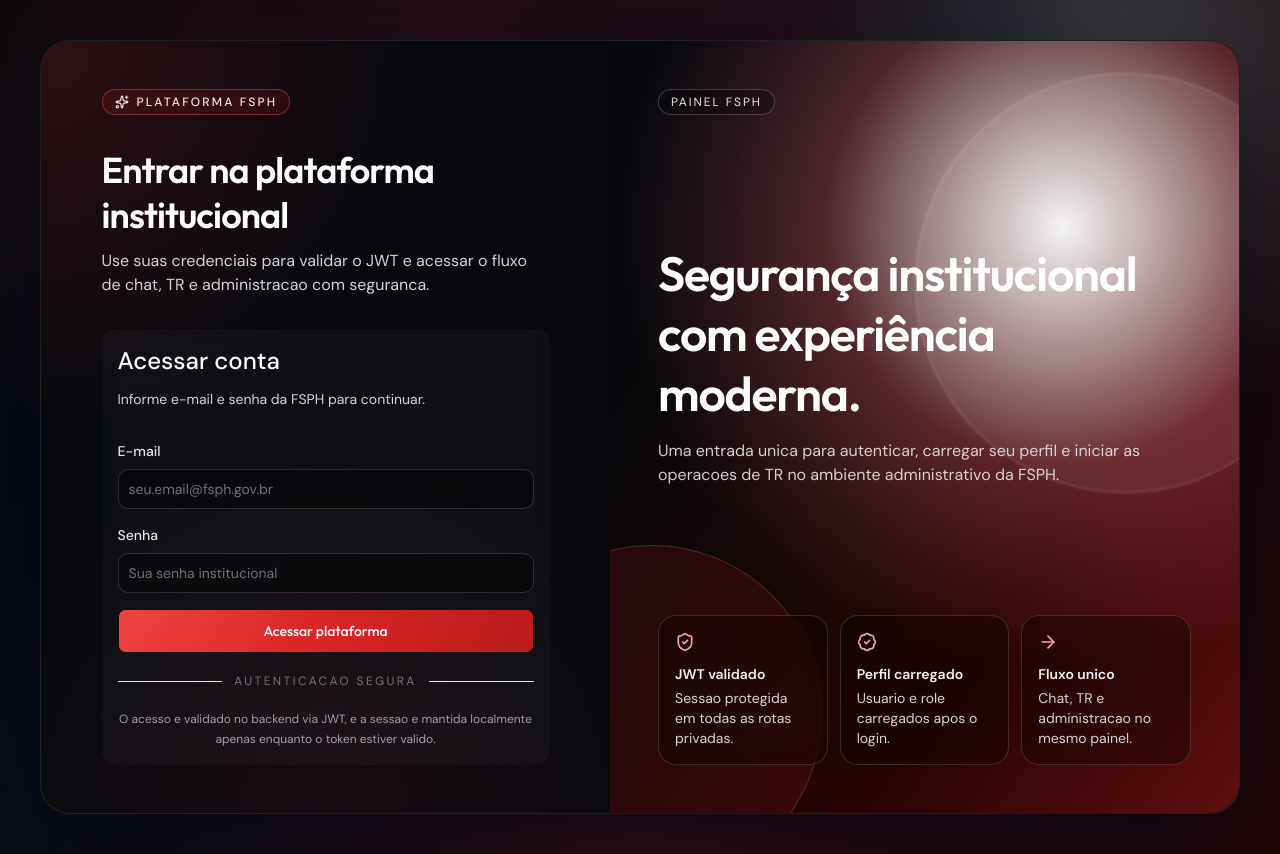
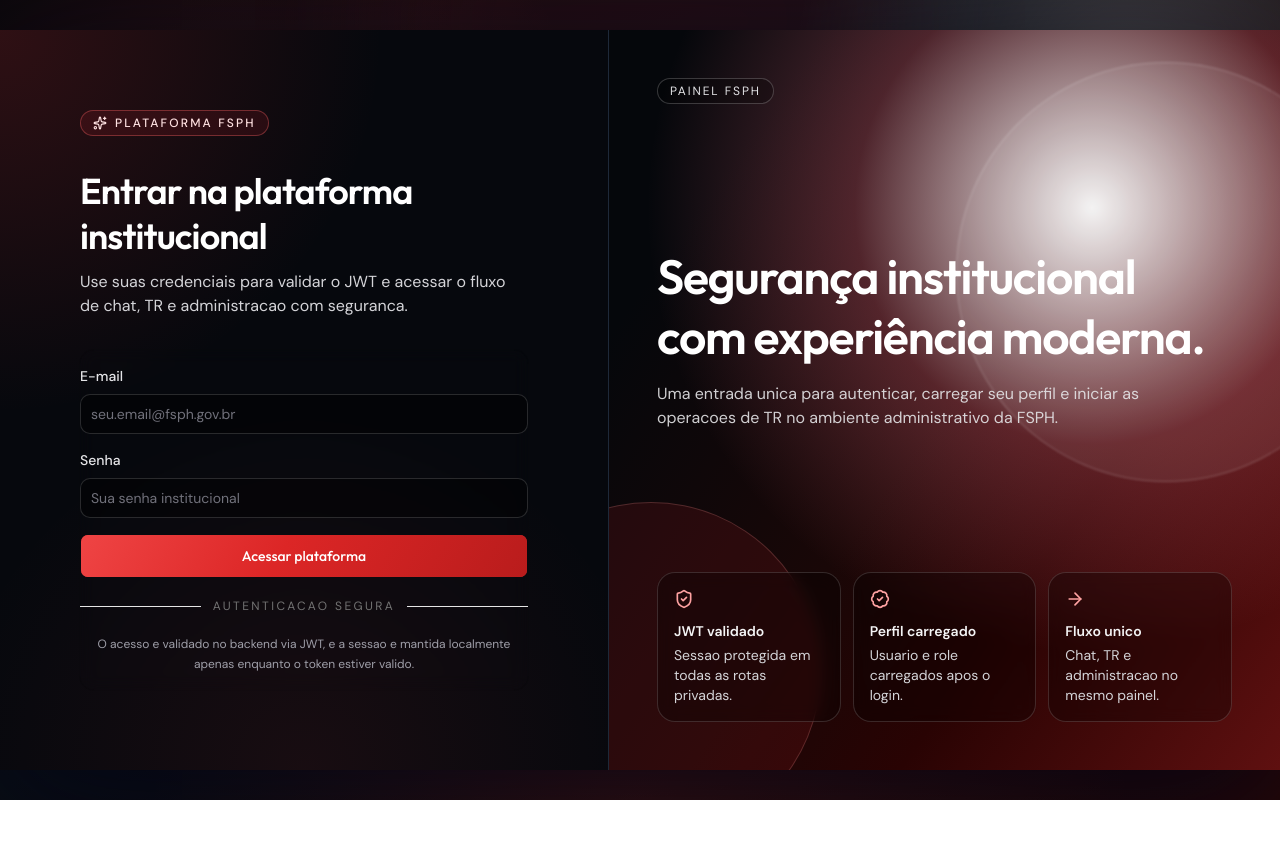
Before and after one commit to GuilhermeSantosUI/fsphchatweb, a React (Vite) app: page /login in a window 1280 px wide. After the commit the page ends 800 px from the top, so only its background shows below. Built offline with nearby package versions, Linux system fonts and the light colour scheme; no server answers.

Commit message:
feat: simplificar importações e ajustar layout da página de login

```diff
--- a/src/views/components/login-form.tsx
+++ b/src/views/components/login-form.tsx
@@ -1,27 +1,10 @@
 import { useAuth } from '@/app/context/auth';
 import { cn } from '@/app/utils';
 import { Button } from '@/views/components/ui/button';
-import {
-  Card,
-  CardContent,
-  CardDescription,
-  CardHeader,
-  CardTitle,
-} from '@/views/components/ui/card';
-import {
-  Field,
-  FieldDescription,
-  FieldGroup,
-  FieldLabel,
-  FieldSeparator,
-} from '@/views/components/ui/field';
+import { Card, CardContent } from '@/views/components/ui/card';
+import { Field, FieldDescription, FieldGroup, FieldLabel, FieldSeparator } from '@/views/components/ui/field';
 import { Input } from '@/views/components/ui/input';
-import {
-  ArrowRightIcon,
-  BadgeCheckIcon,
-  ShieldCheckIcon,
-  SparklesIcon,
-} from 'lucide-react';
+import { ArrowRightIcon, BadgeCheckIcon, ShieldCheckIcon, SparklesIcon } from 'lucide-react';
 import { useState } from 'react';
 import { useNavigate } from 'react-router-dom';
 
@@ -57,7 +40,7 @@ export function LoginForm({ className }: LoginFormProps) {
   return (
     <div
       className={cn(
-        'grid overflow-hidden rounded-[30px] border border-white/10 bg-[#06080d] shadow-[0_34px_120px_rgba(2,6,23,0.72)] lg:grid-cols-[0.95fr_1.05fr]',
+        'grid overflow-hidden bg-[#06080d] shadow-[0_34px_120px_rgba(2,6,23,0.72)] lg:grid-cols-[0.95fr_1.05fr]',
         className,
       )}
     >
@@ -79,16 +62,8 @@ export function LoginForm({ className }: LoginFormProps) {
             </p>
           </div>
 
-          <Card className="border-white/10 bg-white/3 shadow-none backdrop-blur-sm">
-            <CardHeader className="space-y-2 pb-4">
-              <CardTitle className="text-2xl text-white">
-                Acessar conta
-              </CardTitle>
-              <CardDescription className="text-zinc-300">
-                Informe e-mail e senha da FSPH para continuar.
-              </CardDescription>
-            </CardHeader>
-            <CardContent>
+          <Card className="bg-transparent shadow-none backdrop-blur-sm">
+            <CardContent className='px-0'>
               <form className="space-y-5" onSubmit={handleSubmit}>
                 <FieldGroup>
                   <Field>
@@ -152,7 +127,7 @@ export function LoginForm({ className }: LoginFormProps) {
         </div>
       </div>
 
-      <div className="relative min-h-75 overflow-hidden p-6 sm:min-h-95 sm:p-10 lg:min-h-185 lg:p-12">
+      <div className="relative border-l border-gray-800 min-h-75 overflow-hidden p-6 sm:min-h-95 sm:p-10 lg:min-h-185 lg:p-12">
         <div className="absolute inset-0 bg-[radial-gradient(circle_at_72%_24%,rgba(255,255,255,0.95),rgba(251,113,133,0.28)_32%,transparent_60%),linear-gradient(125deg,#05070b_18%,#190707_50%,#290303_68%,#5f1010_100%)]" />
         <div className="absolute -right-24 top-8 h-105 w-105 rounded-full border border-white/20 bg-white/6 blur-[1px]" />
         <div className="absolute -left-32 -bottom-18 h-85 w-85 rounded-full border border-red-300/20 bg-red-500/10" />
--- a/src/views/pages/auth/login.tsx
+++ b/src/views/pages/auth/login.tsx
@@ -2,10 +2,10 @@ import { LoginForm } from '@/views/components/login-form';
 
 export function LoginPage() {
   return (
-    <main className="relative isolate overflow-hidden bg-[radial-gradient(circle_at_18%_18%,rgba(239,68,68,0.16),transparent_28%),radial-gradient(circle_at_88%_10%,rgba(255,255,255,0.22),transparent_25%),linear-gradient(140deg,#04060a_8%,#090d14_42%,#170606_72%,#250707_100%)] px-4 py-6 sm:px-6 sm:py-8 lg:px-10 lg:py-10">
+    <main className="relative isolate overflow-hidden bg-[radial-gradient(circle_at_18%_18%,rgba(239,68,68,0.16),transparent_28%),radial-gradient(circle_at_88%_10%,rgba(255,255,255,0.22),transparent_25%),linear-gradient(140deg,#04060a_8%,#090d14_42%,#170606_72%,#250707_100%)]">
       <div className="pointer-events-none absolute inset-0 bg-[radial-gradient(circle_at_50%_100%,rgba(239,68,68,0.14),transparent_48%)]" />
       <div className="pointer-events-none absolute left-1/2 -top-30 h-70 w-135 -translate-x-1/2 rounded-full bg-red-500/10 blur-3xl" />
-      <div className="relative mx-auto flex min-h-[calc(100svh-3rem)] w-full max-w-7xl items-center">
+      <div className="relative flex w-full items-center max-h-screen min-h-screen">
         <LoginForm className="w-full" />
       </div>
     </main>
```
